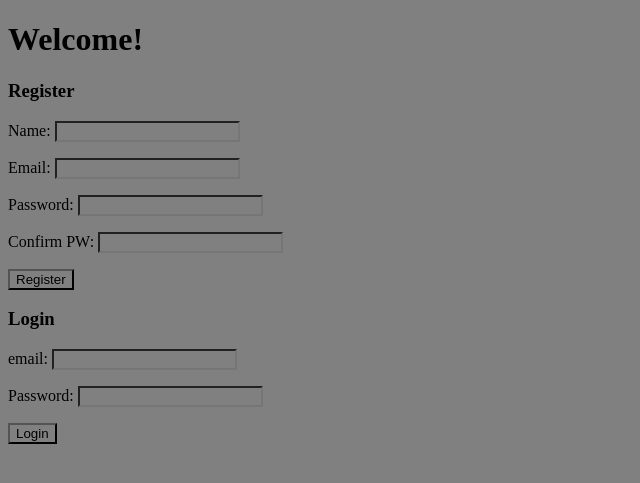
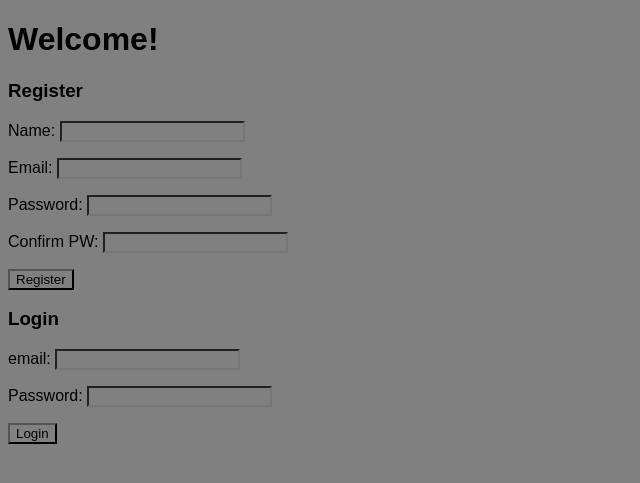
Before and after one commit to lormanlau/boba_app, a Django app: page / in a window 1280 px wide. Shown: the top 483 px of the page, without its empty margins (0-640 px from the left). Run offline with Django 3.2, Linux system fonts and the light colour scheme; parts of the project's set-up code (start-up, migrations or seed data) failed here and were passed over.

Commit message:
test error merge

```diff
--- a/apps/track_boba/static/track_boba/css/style_login.css
+++ b/apps/track_boba/static/track_boba/css/style_login.css
@@ -1,4 +1,4 @@
 *{
     background: gray;
-
+    font-family: arial;
 }
```
